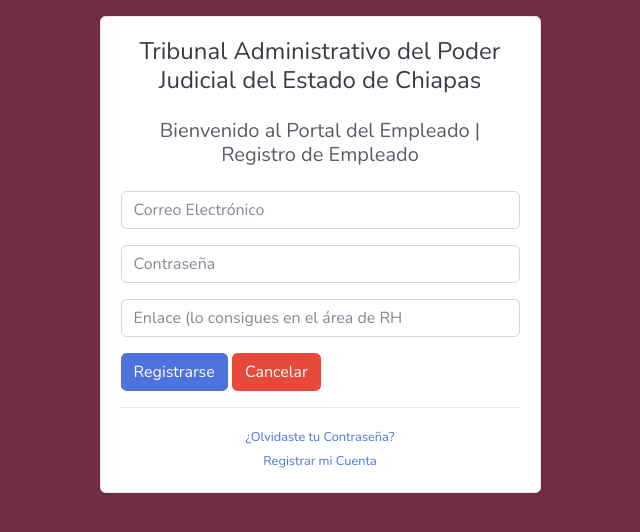
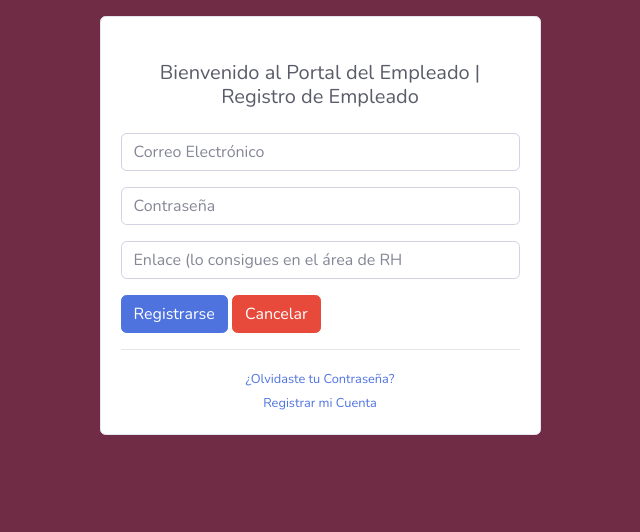
Before and after one commit to enriiquealvarez/portal_empleado, a PHP site: page /registrarse.php in a window 1280 px wide. Shown: the top 532 px of the page, without its empty margins (320-960 px from the left). Run offline with PHP 8.4, Linux system fonts and the light colour scheme.

Commit message:
Update registrarse.php

```diff
--- a/registrarse.php
+++ b/registrarse.php
@@ -44,7 +44,7 @@ registro();
                     <div class="card-body">
 
                                     <div class="text-center">
-                                        <h1 class="h4 text-gray-900 mb-4">Tribunal Administrativo del Poder Judicial del Estado de Chiapas</h1>
+                                        <h1 class="h4 text-gray-900 mb-4"></h1>
                                         <h2 class="h5 text-gray-800 mb-4">Bienvenido al Portal del Empleado | Registro de Empleado</h2>
                                     </div>
                                     <!--MANDAMOS LOS DATOS POR POST AL SERVIDOR PARA SER VALIDADOS-->
```
